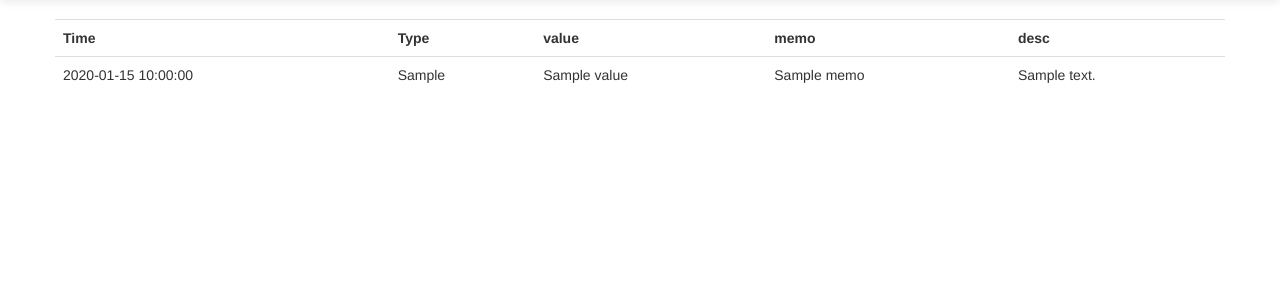
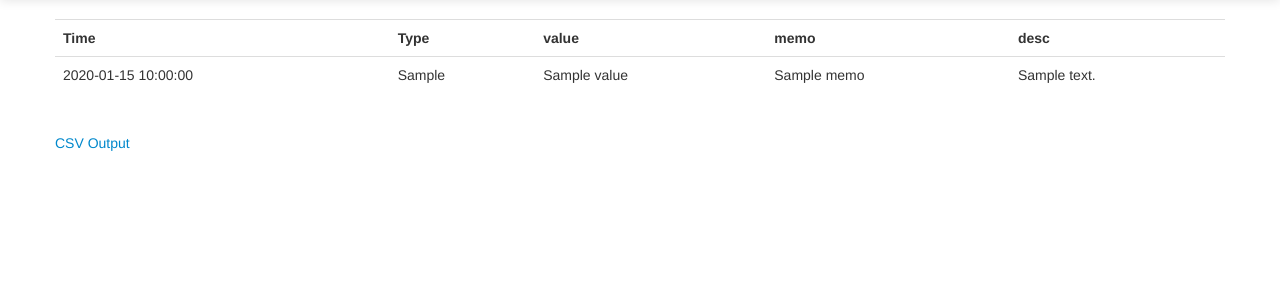
Before and after one commit to oho-sugu/babymanagementsystem, a Python web app: template oho-bms/template/history.html in a window 1280 px wide. Shown: the part 41-341 px from the top of the page. Run offline with Jinja, Linux system fonts and the light colour scheme; the template is opened without the code that fills it: most values are stand-ins (such as "Sample title", 1, 10 or a date in 2020); some libraries are stand-ins or nearby versions.

Commit message:
add csv link

```diff
--- a/oho-bms/template/history.html
+++ b/oho-bms/template/history.html
@@ -18,5 +18,7 @@
     </tr>
 {% endfor %}
 </table>
+<br>
+<a href="/csv">CSV Output</a><br>
 
 {% include 'footer.html' %}
```
